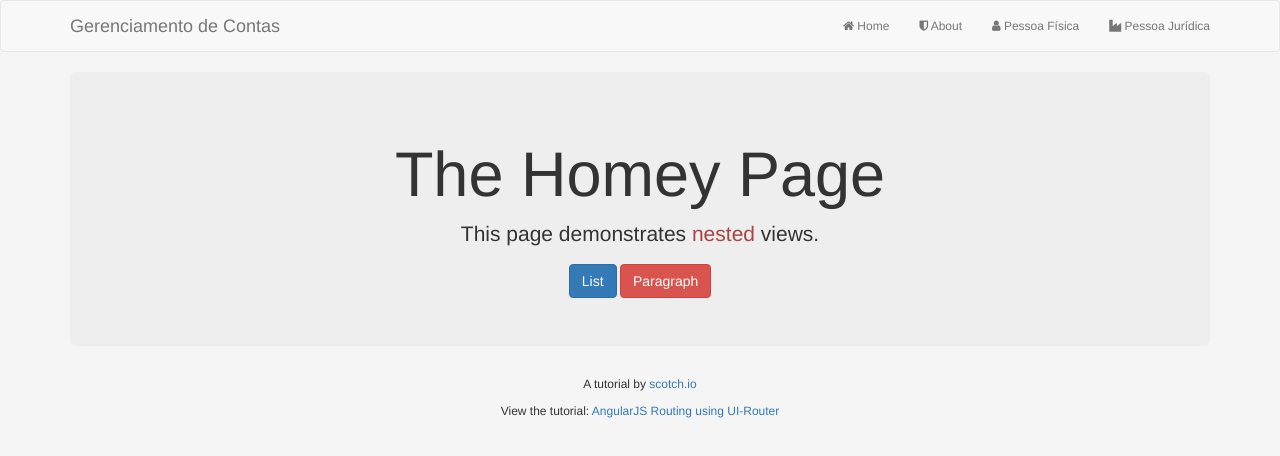
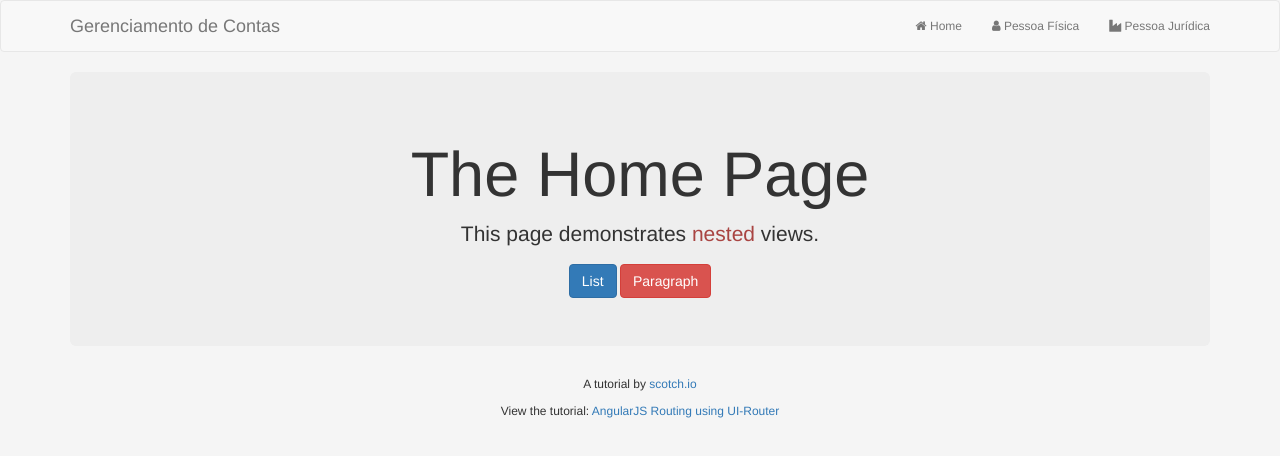
Before and after one commit to leandrocgsi/hub_services_client, a plain HTML site: page index.html at #!/home in a window 1280 px wide. Drawn offline with Linux system fonts and the light colour scheme.

```diff
--- a/index.html
+++ b/index.html
@@ -16,7 +16,6 @@
 
       <ul class="nav navbar-nav navbar-right">
         <li><a href="#"><i class="fa fa-home"></i> Home</a></li>
-        <li><a href="#about"><i class="fa fa-shield"></i> About</a></li>
         <li><a href="#pessoaFisica"><i class="fa fa-user"></i> Pessoa F&#x00ED;sica</a></li>
         <li><a href="#pessoaJuridica"><i class="fa fa-industry"></i> Pessoa Jur&#x00ED;dica</a></li>
       </ul>
--- a/pages/home.html
+++ b/pages/home.html
@@ -1,5 +1,5 @@
 <div class="jumbotron text-center">
-    <h1>The Homey Page</h1>
+    <h1>The Home Page</h1>
     <p>This page demonstrates <span class="text-danger">nested</span> views.</p>
 
     <a ui-sref=".list" class="btn btn-primary">List</a>
```
